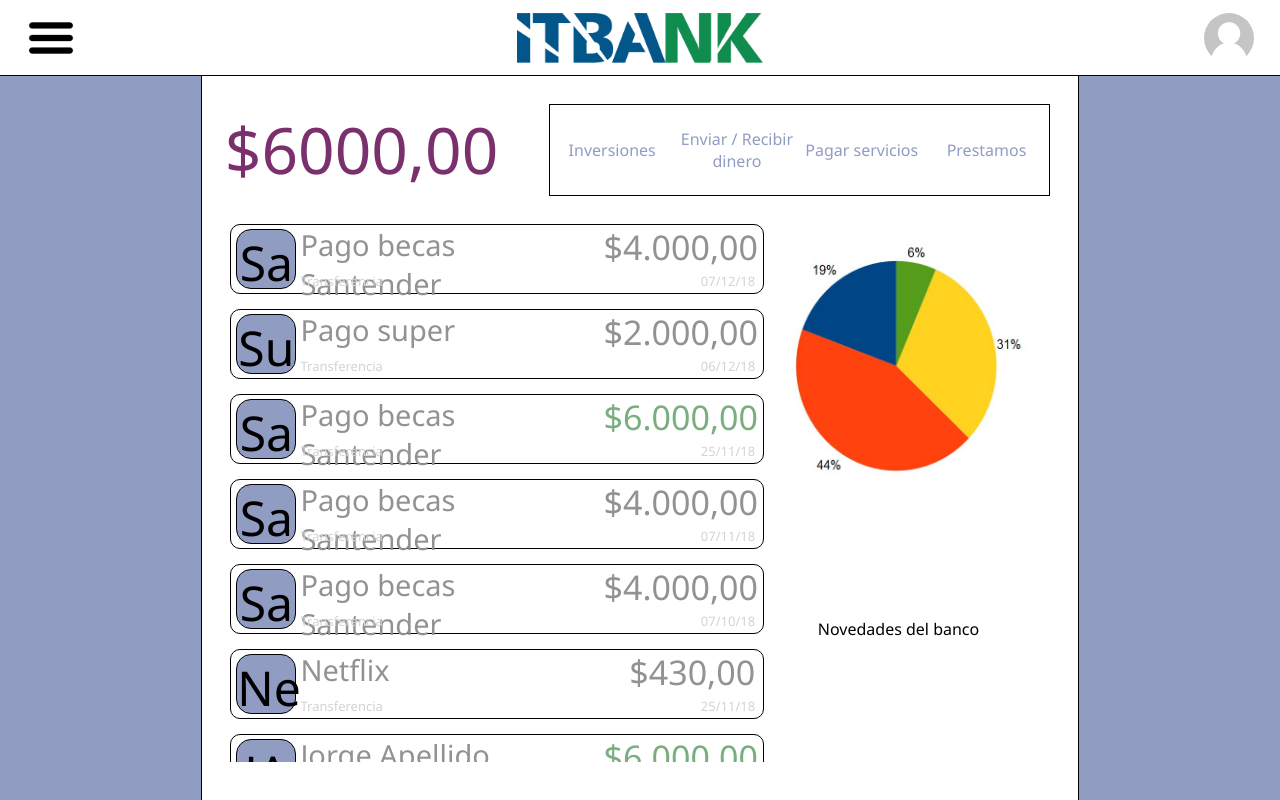
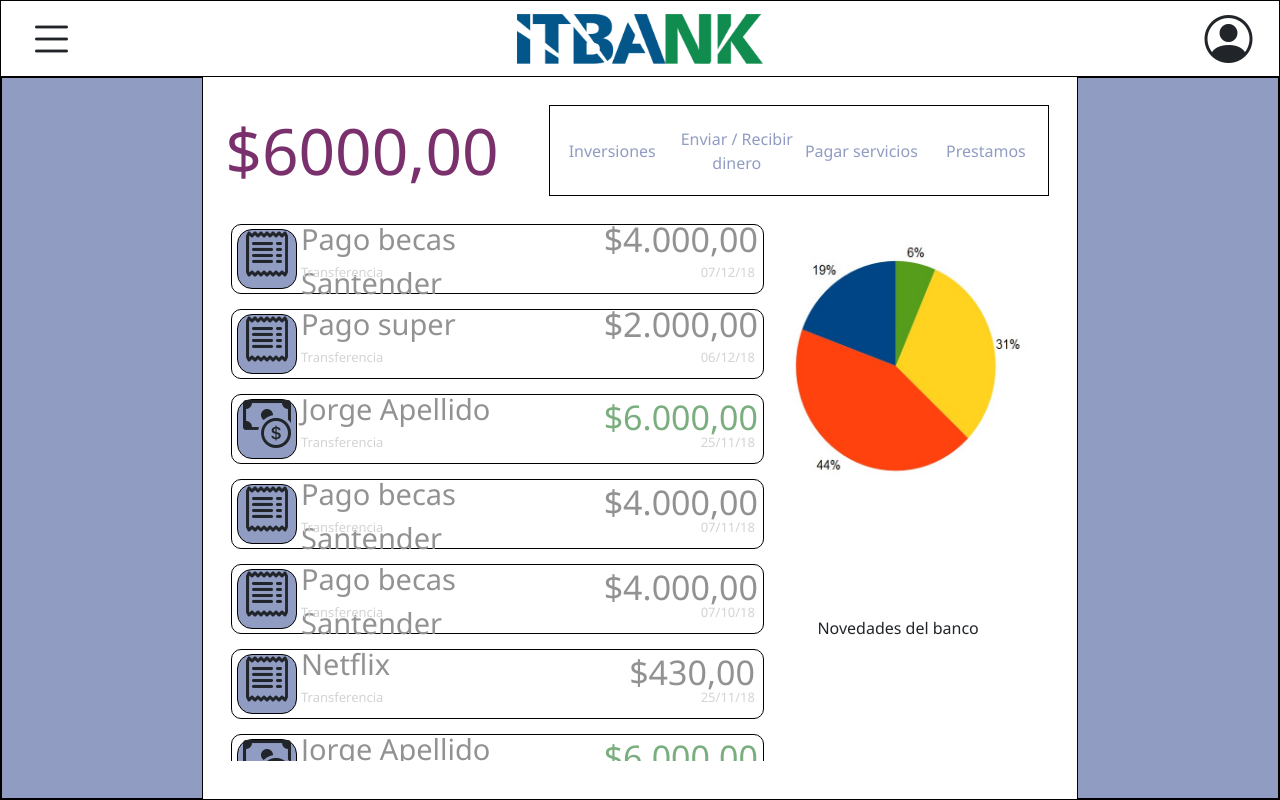
Before and after one commit to GorraVerde/ITBANK, a plain HTML site: page HomeBank.html in a window 1280 px wide. Drawn offline with nearby package versions, Linux system fonts and the light colour scheme.

Commit message:
Implementacion de bootstrap al codigo

```diff
--- a/HomeBank.css
+++ b/HomeBank.css
@@ -1,7 +1,4 @@
 * {
-    box-sizing: border-box;
-    padding: 0;
-    margin: 0;
     font-family: 'Segoe UI', Tahoma, Geneva, Verdana, sans-serif;
 }
 
@@ -10,16 +7,18 @@ body {
 }
 
 /* Arme en container con los % a partir del layout que discutimos */
-.container {
+.contenedor {
     display: grid;
     grid-template-rows: 9.54% 18.42% 33.95% 33.33% 4.76%;
     grid-template-columns: 7.9% 7.9% 24.9% 10% 9% 1% 10% 10% 3.5% 7.9% 7.9%;
     width: 100%;
     height: 100%;
+    box-sizing: inherit;
+    border: 1px solid black;
 }
 
 /* Calculo que el error del font esta por aca. */
-.container div {
+.contenedor div {
     display: flex;
     align-items: center;
     justify-content: center;
@@ -58,13 +57,17 @@ body {
     cursor: pointer;
 }
 
+.large {
+    font-size: 3rem;
+    vertical-align: middle;
+}
+
+
 .mnu:hover {
     cursor: pointer;
 }
 
-.usr {
-    border-radius: 50%;
-}
+
 
 .usr:hover {
     cursor: pointer;
@@ -76,10 +79,10 @@ body {
     grid-row: 1/2;
 }
 
+
 #perfil {
     grid-column: 11/12;
     grid-row: 1/2;
-
 }
 
 /* Tiene que tener un color tipo violeta */
@@ -263,14 +266,16 @@ body {
     grid-row: 1/3;
     width: 60px;
     height: 60px;
+    display: table-cell;
     border: 1px solid black;
     background-color: #909cc2;
     margin: 5px;
     border-radius: 15px;
     text-align: center;
-    vertical-align: middle;
+    vertical-align: baseline;
 
 }
+
 
 /* A partir de aca es el css de el chart y de las novedades del banco */
 
@@ -294,3 +299,7 @@ body {
     grid-column: 6/9;
     grid-row: 4/5;
 }
+
+.borde {
+    border: 1px solid black;
+}
--- a/HomeBank.html
+++ b/HomeBank.html
@@ -1,23 +1,30 @@
-<html>
+<!-- TODO
+Quedaria rodear el monto de un recuadro verde que no estoy logrando hacer que quede como en el ejemplo
+Poner los iconos de Inversiones, Enviar / Recibir dinero, Pagar servicios y Prestamos.
+Ademas de crear el menu del costado -->
+<html lang="es">
 
 <head>
     <meta charset="utf-8">
+    <meta name="viewport" content="width=device-width, initial-scale=1">
     <title>ITBANK</title>
+    <link rel="stylesheet" href="https://cdn.jsdelivr.net/npm/bootstrap@5.0.2/dist/css/bootstrap.min.css">
+    <link rel="stylesheet" href="https://cdn.jsdelivr.net/npm/bootstrap-icons@1.5.0/font/bootstrap-icons.css">
     <link rel="stylesheet" href="HomeBank.css">
 </head>
 
 <body>
-    <div class="container">
+    <div class="contenedor">
         <div class="borde izq"></div>
         <div class="borde der"></div>
         <div id="logo">
             <img class="img itbank" src="Imagenes/logoITBANK.png">
         </div>
         <div id="menu">
-            <img class="img mnu" src="Imagenes/hambMenu.png">
+            <i class="bi bi-list large mnu"></i>
         </div>
         <div id="perfil">
-            <img class="img usr" src="Imagenes/pfp.jpg">
+            <i class="bi bi-person-circle large usr"></i>
         </div>
         <div id="monto" class="normal"> $6000,00 </div>
         <div id="cuadro">
@@ -31,14 +38,14 @@
             <!-- Hago varias sub grillas aca con diferentes clases ya que varias comparten las mismas caracteristicas, asi para compactar un poco el codigo.
             les puse ID a cada uno tambien por si despues hay que hacer referencia a alguno individualmente con JavaScript como lo puse en el Readme. -->
             <div id="transferencia1">
-                <p id="tipoMov1" class="tipoMovimiento">Sa</p>
-                <p id="mov1" class="movim">Pago becas Santender</p>
+                <p id="tipoMov1" class="tipoMovimiento"><i class="bi bi-receipt large"></i></p>
+                <p id="mov1" class="movim">Pago becas Santender </p>
                 <p id="tipo1" class="info extradata">Transferencia</p>
                 <p id="mont1" class="monto negativo">$4.000,00</p>
                 <p id="fech1" class="fecha extradata">07/12/18</p>
             </div>
             <div id="transferencia2">
-                <p id="tipoMov2" class="tipoMovimiento">Su</p>
+                <p id="tipoMov2" class="tipoMovimiento"><i class="bi bi-receipt large"></i></p>
                 <p id="mov2" class="movim">Pago super</p>
                 <p id="tipo2" class="info extradata">Transferencia</p>
                 <p id="mont2" class="monto negativo">$2.000,00</p>
@@ -46,59 +53,59 @@
 
             </div>
             <div id="transferencia3">
-                <p id="tipoMov3" class="tipoMovimiento">Sa</p>
-                <p id="mov3" class="movim">Pago becas Santender</p>
+                <p id="tipoMov3" class="tipoMovimiento"><i class="bi bi-cash-coin"></i></p>
+                <p id="mov3" class="movim">Jorge Apellido</p>
                 <p id="tipo3" class="info extradata">Transferencia</p>
                 <span id="mont3" class="monto positivo">$6.000,00</span>
                 <p id="fech3" class="fecha extradata">25/11/18</p>
             </div>
             <div id="transferencia4">
-                <p id="tipoMov4" class="tipoMovimiento">Sa</p>
+                <p id="tipoMov4" class="tipoMovimiento"><i class="bi bi-receipt large"></i></p>
                 <p id="mov4" class="movim">Pago becas Santender</p>
                 <p id="tipo4" class="info extradata">Transferencia</p>
                 <span id="mont4" class="monto negativo">$4.000,00</span>
                 <p id="fech4" class="fecha extradata">07/11/18</p>
             </div>
             <div id="transferencia5">
-                <p id="tipoMov5" class="tipoMovimiento">Sa</p>
+                <p id="tipoMov5" class="tipoMovimiento"><i class="bi bi-receipt large"></i></p>
                 <p id="mov5" class="movim">Pago becas Santender</p>
                 <p id="tipo5" class="info extradata">Transferencia</p>
                 <span id="mont5" class="monto negativo">$4.000,00</span>
                 <p id="fech5" class="fecha extradata">07/10/18</p>
             </div>
             <div id="transferencia6">
-                <p id="tipoMov6" class="tipoMovimiento">Ne</p>
+                <p id="tipoMov6" class="tipoMovimiento"><i class="bi bi-receipt large"></i></p>
                 <p id="mov6" class="movim">Netflix</p>
                 <p id="tipo6" class="info extradata">Transferencia</p>
                 <span id="mont6" class="monto negativo">$430,00</span>
                 <p id="fech6" class="fecha extradata">25/11/18</p>
             </div>
             <div id="transferencia7">
-                <p id="tipoMov7" class="tipoMovimiento">JA</p>
+                <p id="tipoMov7" class="tipoMovimiento"><i class="bi bi-cash-coin"></i></p>
                 <p id="mov7" class="movim">Jorge Apellido</p>
                 <p id="tipo7" class="info extradata">Transferencia</p>
                 <span id="mont7" class="monto positivo">$6.000,00</span>
                 <p id="fech7" class="fecha extradata">25/11/18</p>
             </div>
             <div id="transferencia8">
-                <p id="tipoMov8" class="tipoMovimiento">Sa</p>
+                <p id="tipoMov8" class="tipoMovimiento"><i class="bi bi-receipt large"></i></p>
                 <p id="mov8" class="movim">Pago becas Santender</p>
                 <p id="tipo8" class="info extradata">Transferencia</p>
                 <span id="mont8" class="monto negativo">$4.000,00</span>
                 <p id="fech8" class="fecha extradata">07/09/18</p>
             </div>
             <div id="transferencia9">
-                <p id="tipoMov9" class="tipoMovimiento">Sa</p>
-                <p id="mov9" class="movim">Pago becsdas Santender</p>
+                <p id="tipoMov9" class="tipoMovimiento"><i class="bi bi-receipt large"></i></p>
+                <p id="mov9" class="movim">Pago becas Santender</p>
                 <p id="tipo9" class="info extradata">Transferencia</p>
                 <span id="mont9" class="monto negativo">$4.000,00</span>
                 <p id="fech9" class="fecha extradata">07/08/18</p>
             </div>
             <div id="transferencia10">
-                <p id="tipoMov10" class="tipoMovimiento">JA</p>
+                <p id="tipoMov10" class="tipoMovimiento"><i class="bi bi-cash-coin"></i></p>
                 <p id="mov10" class="movim">Jorge Apellido</p>
                 <p id="tipo10" class="info extradata">Transferencia</p>
-                <span id="mont10" class="monto positivo">$16.000,00</span>
+                <span id="mont10" class="monto positivo">$16.430,00</span>
                 <p id="fech10" class="fecha extradata">07/08/18</p>
             </div>
 
```
Also changed, not shown: Imagenes/hambMenu.png (deleted), Imagenes/pfp.jpg (deleted), 1 other file.
